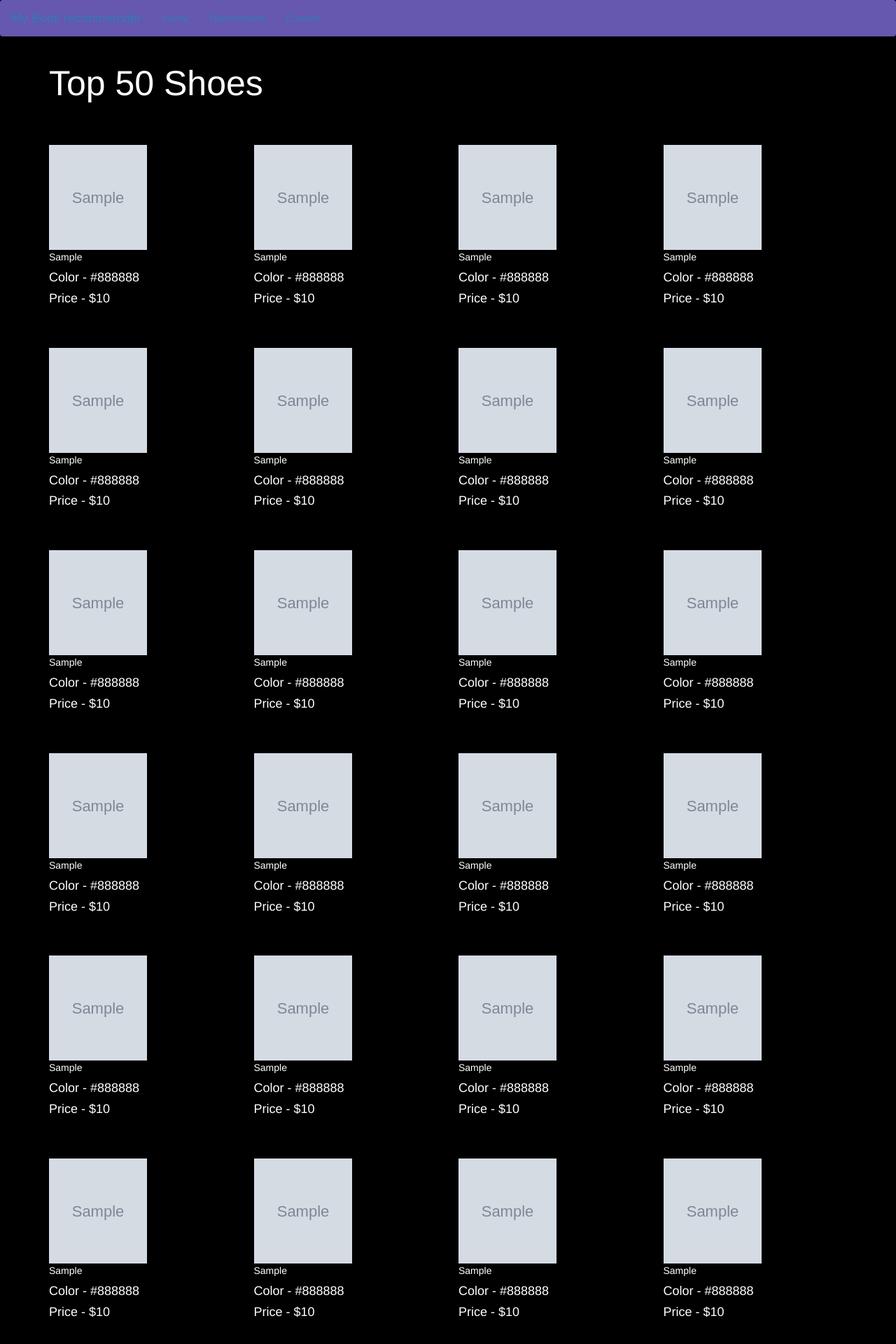
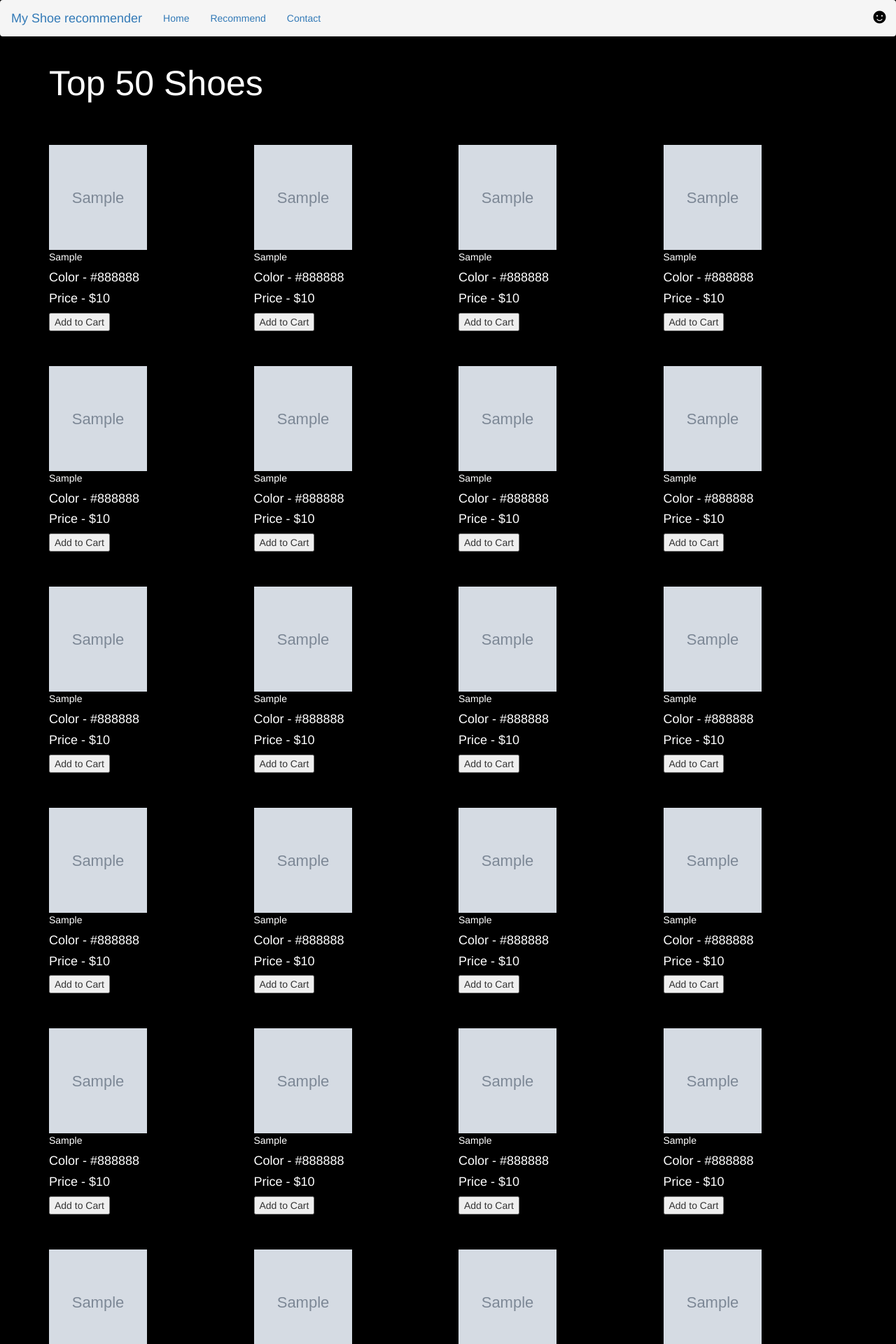
Before and after one commit to meetsingh0202/Sneaker-Recommendation-System, a Flask app: template templates/index.html in a window 1280 px wide. Shown: the top 1920 px of the page at 70% size. Run offline with Flask 3, Linux system fonts and the light colour scheme; the template is opened without the code that fills it: most values are stand-ins (such as "Sample title", 1, 10 or a date in 2020); grey boxes marked "Sample" are stand-in pictures; parts of the project's set-up code (start-up, migrations or seed data) failed here and were passed over.

Commit message:
Made Changes for Add to cart button

```diff
--- a/app.py
+++ b/app.py
@@ -1,10 +1,14 @@
 from flask import Flask, render_template, request
 import pickle
 import numpy as np
+from collections import *
 
 app = Flask(__name__)
 
 shoes = pickle.load(open('shoes.pkl','rb'))
+
+cart = defaultdict(list)
+userId = 1
 
 @app.route('/')
 def index():
@@ -16,6 +20,17 @@ def index():
         shoeColor = list(shoes['shoeColour'].values),
         shoePrice = list(shoes['shoePrice'].values)
     )
+
+@app.route('/addToCart/<shoeId>')
+def addToCart(shoeId):
+    cart[userId].append(shoeId)
+    print("ADDED: ", cart)
+    return "Ok"
+
+@app.route('/removeFromCart/<shoeId>')
+def removeFromCart(shoeId):
+    cart[userId].remove(shoeId)
+    return "Ok"
 
 # @app.route('/recommend')
 # def recommend_ui():
--- a/templates/index.html
+++ b/templates/index.html
@@ -9,16 +9,55 @@
     .text-white{
         color:white
     }
+    .user-icon {
+        width: 45px;
+        height: 45px;
+        border-radius: 50%;
+        display: flex;
+        justify-content: center;
+        align-items: center;
+        font-size: 30px;
+        color: black;
+        cursor: pointer;
+        float: right;
+    }
+
+    .user-icon:hover {
+        background-color: #2980b9;
+    }
+
 </style>
+
+<script>
+    function addToCart(button) {
+        if (button.textContent == "Add to Cart"){
+            fetch(`/addToCart/${button.value}`)
+            alert("Added To Cart!");
+            button.textContent = "Remove From Cart";
+        }
+        else{
+            fetch(`/removeFromCart/${button.value}`)
+            alert("Removed From Cart!");
+            button.textContent = "Add To Cart";
+        }
+    };
+</script>
+
 <body style="background-color:black">
 
-    <nav class="navbar" style="background-color:#6558ae">
-        <a class="navbar-brand">My Book recommender</a>
+
+    <nav class="navbar" style="background-color: whitesmoke">
+        <a class="navbar-brand">My Shoe recommender</a>
+
         <ul class="nav navbar-nav">
             <li><a href="/">Home</a></li>
             <li><a href="/recommend">Recommend</a></li>
             <li><a>Contact</a></li>
         </ul>
+
+        <div class="user-icon ">
+            <span>&#9787;</span>
+        </div>
     </nav>
 
 
@@ -36,6 +75,7 @@
                             <p class="text-white">{{ shoeBrand[i] }}</p>
                             <h4 class="text-white">Color - {{ shoeColor[i] }}</h4>
                             <h4 class="text-white">Price - ${{ shoePrice[i] }}</h4>
+                            <button id="addToCartButton" onclick= "addToCart(this)" value="{{ i }}">Add to Cart</button>
                         </div>
                     </div>
                 </div>
```
